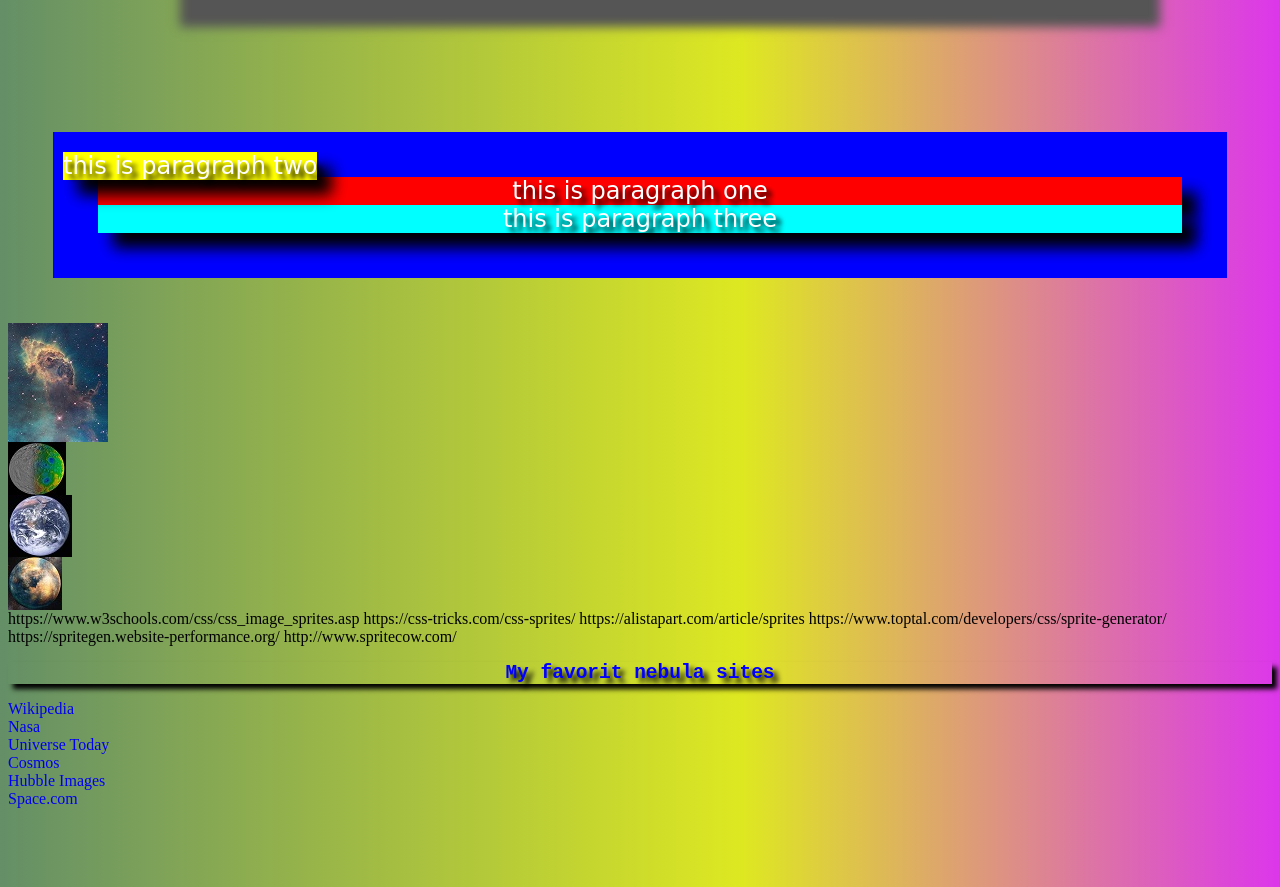
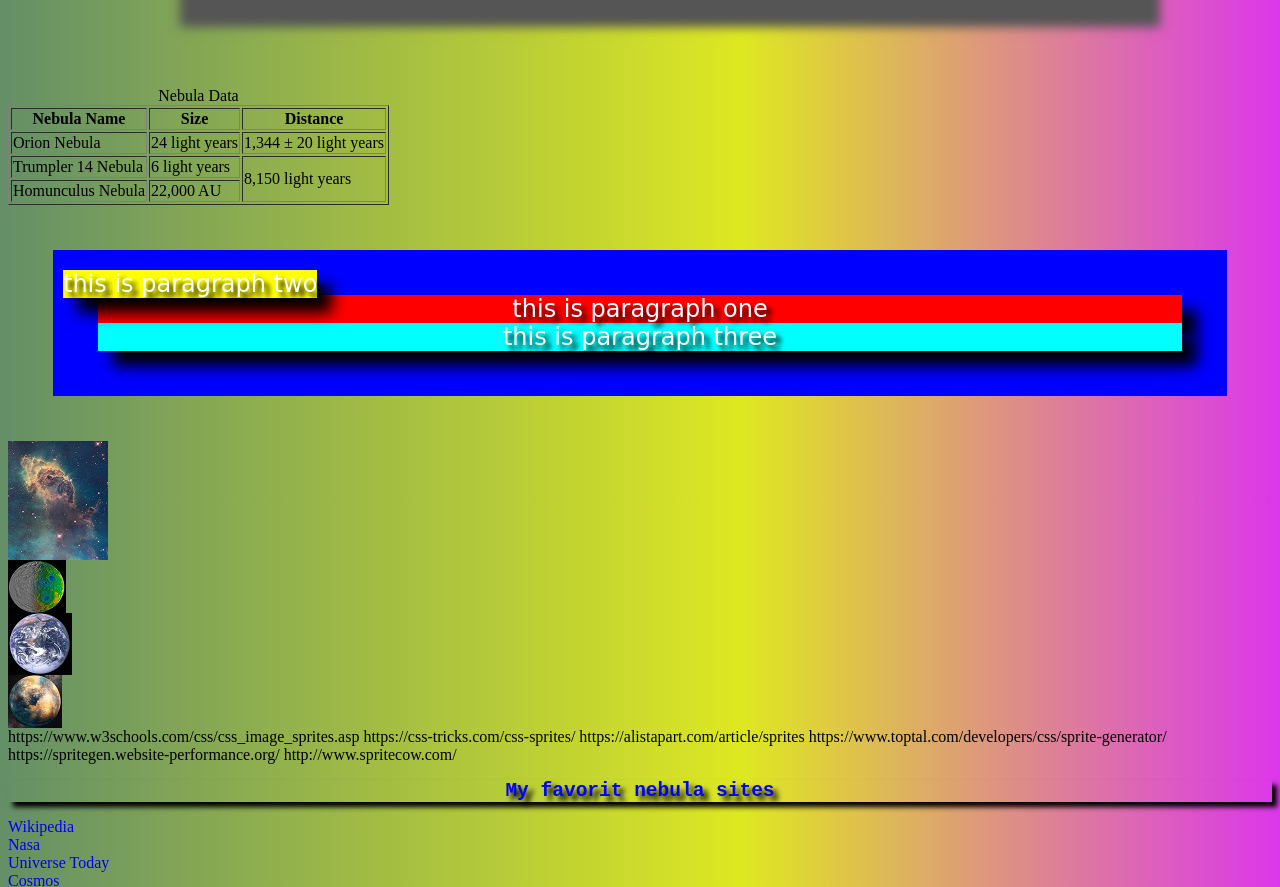
Before and after one commit to msargeant/mattsarg_youtube_tutorial, a plain HTML site: page index.html in a window 1280 px wide. Shown: the part 6107-6994 px from the top of the page. Drawn offline with Linux system fonts and the light colour scheme; a web font is replaced by a local one.

Commit message:
75 basic HTML5 CSS3 colspan rowspan and table alternatives

```diff
--- a/index.html
+++ b/index.html
@@ -266,6 +266,34 @@
           <br>
           <div class="new_page"></div>
 
+          <table border="1">
+          <caption>Nebula Data</caption>
+            <tr>
+              <th>Nebula Name</th>
+              <th>Size</th>
+              <th>Distance</th>
+            </tr>
+
+            <tr>
+              <td>Orion Nebula</td>
+              <td>24 light years</td>
+              <td>1,344 ± 20 light years</td>
+            </tr>
+
+            <tr>
+              <td>Trumpler 14 Nebula</td>
+              <td>6 light years</td>
+              <td rowspan="2">8,150 light years</td>
+            </tr>
+
+            <tr>
+              <td>Homunculus Nebula</td>
+              <td>22,000 AU</td>
+            </tr>
+
+
+          </table>
+
 <!-- <div id="outer_div1">
   outer div 1
   <div id="inner_div1">
```
